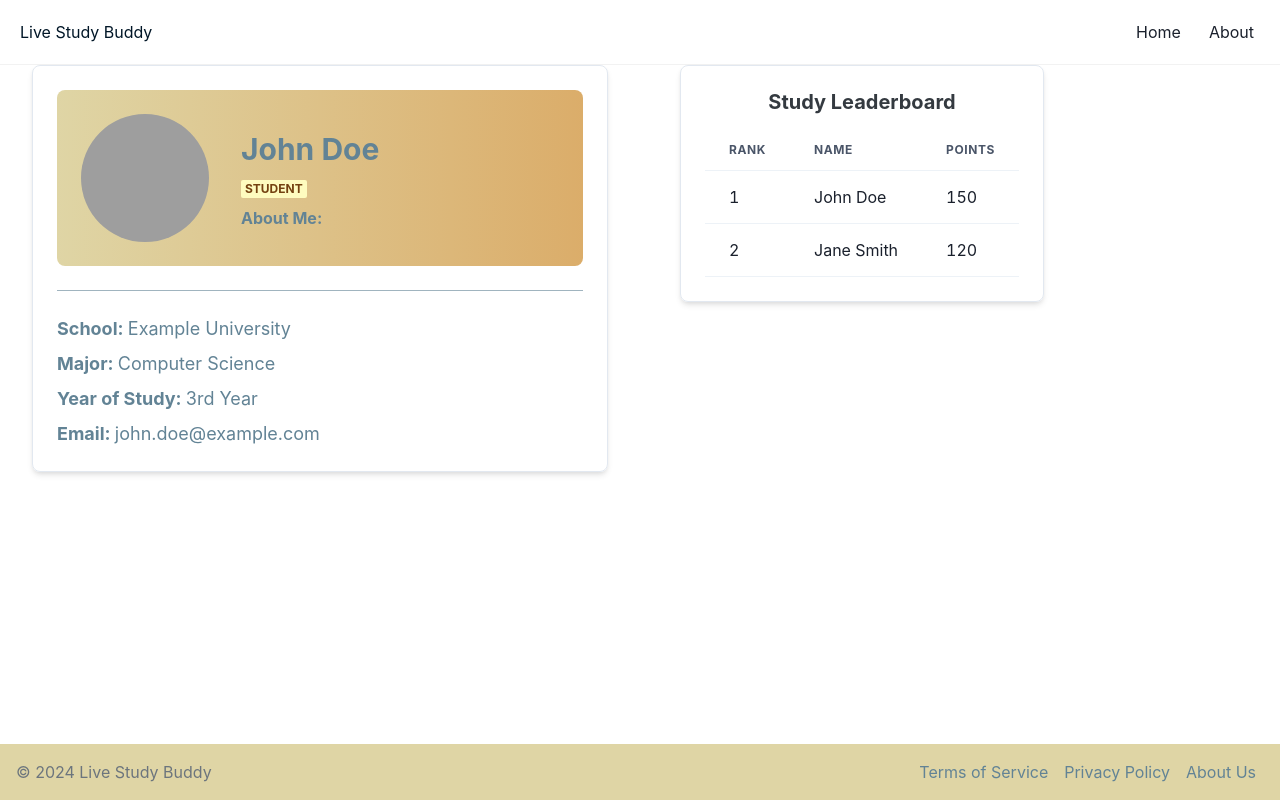
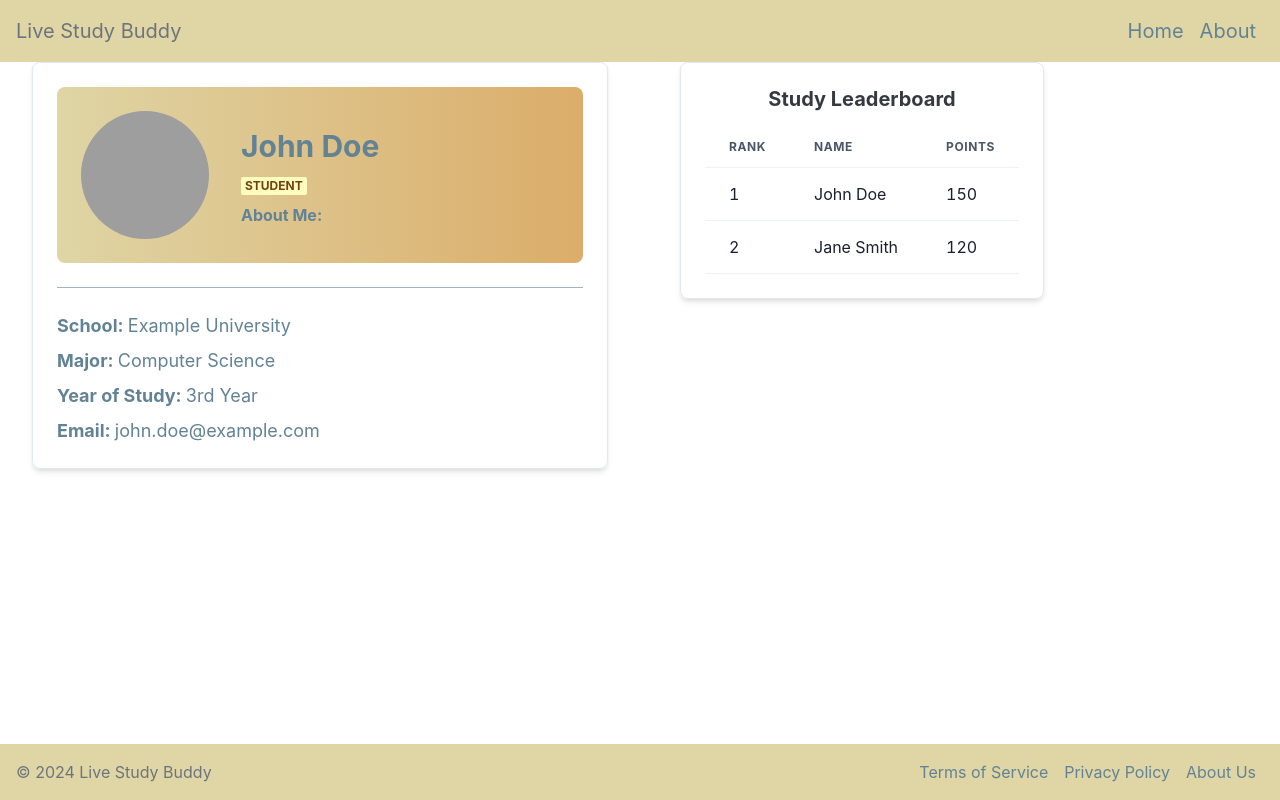
Before and after one commit to jessicachen0403/CornHacks2024, a React (Create React App) app in the folder cornhacks2024/: page / in a window 1280 px wide. Built offline with nearby package versions, Linux system fonts and the light colour scheme; grey boxes are pictures that could not be loaded.

Commit message:
updated navbar

```diff
--- a/cornhacks2024/src/components/Navbar.js
+++ b/cornhacks2024/src/components/Navbar.js
@@ -1,15 +1,22 @@
-import { Link } from "react-router-dom";
-import '../css/navbar.css';
+import React from 'react';
+import { Box, Flex, Text, Link } from '@chakra-ui/react';
+import {Link as ReactRouterLink} from 'react-router-dom';
 
 const Navbar = () => {
   return (
-    <nav className="navbar">
-      <h1>Live Study Buddy</h1>
-      <div className="links">
-        <Link to="/">Home</Link>
-        <Link to="/about/">About</Link>
-      </div>
-    </nav>
+    <Box bg="#DFD5A5" color="#628395" p={4} top="0" left="0" right="0" zIndex="1000" width="100%">
+      <Flex justify="space-between" align="center">
+        <Text fontSize="xl">Live Study Buddy</Text>
+        <Flex>
+          <Link fontSize="xl" as={ReactRouterLink} to="/" mx={2}>
+            Home
+          </Link>
+          <Link fontSize="xl" as={ReactRouterLink} to="/about" mx={2}>
+            About
+          </Link>
+        </Flex>
+      </Flex>
+    </Box>
   );
 }
 
```
